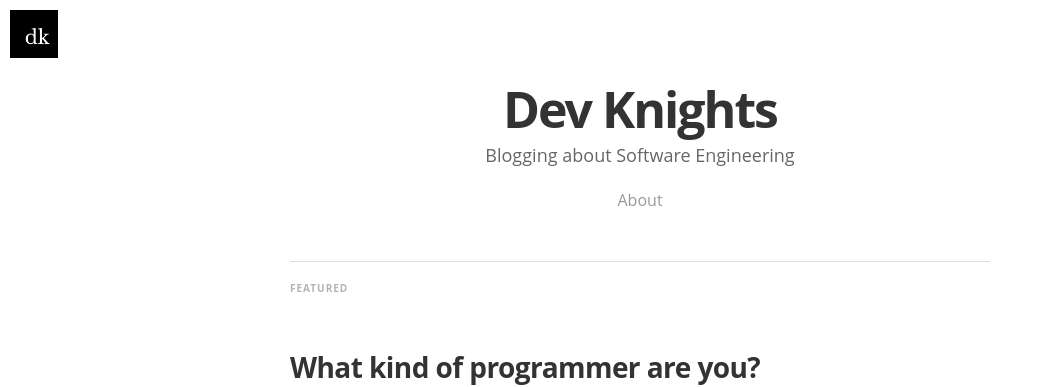
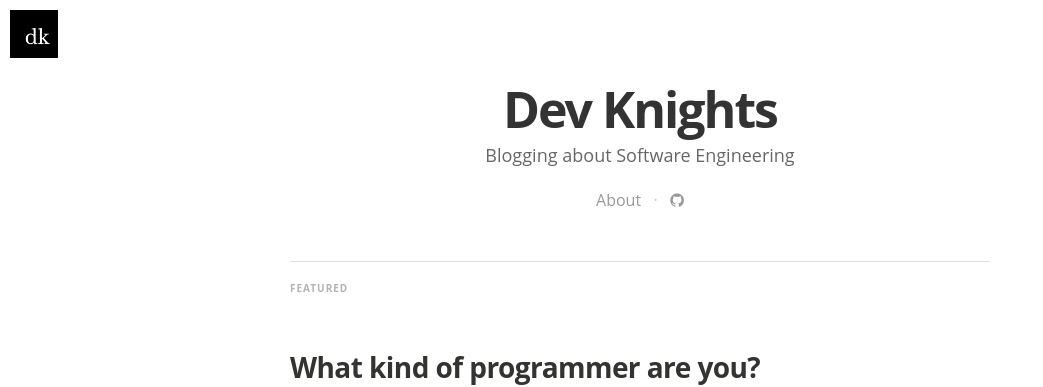
Before and after one commit to dev-knights/dev-knights.github.io, a Jekyll site: the page built from index.html, in a window 1280 px wide. Shown: the top 387 px of the page, without its empty margins (0-1043 px from the left). Built offline with Jekyll 4.4.1, drawn with Linux system fonts in a browser that asks for light colours; nearby versions of some CDN libraries; some web fonts are replaced; the list of posts is cut into pages by our own code.

Commit message:
Link to github team

```diff
--- a/_config.yml
+++ b/_config.yml
@@ -31,3 +31,8 @@ twitter_handle: '@arandilopez'
 google_analytics: UA-52471938-4
 
 exclude: ["Gemfile", "Gemfile.lock", "README.md", "LICENSE", "Rakefile", "THEME-LICENSE", "vendor"]
+
+social:
+  - icon: github
+    url: https://github.com/dev-knights
+    desc: Devknights on Github
--- a/index.html
+++ b/index.html
@@ -9,15 +9,15 @@ layout: default
     <h1 class="blog-title">{{ site.title }}</h1>
     <h2 class="blog-description">{{ site.description }}</h2>
     <div class="custom-links">
-      <!-- {% for social in site.social %}
+      <a href={{ "/about" | prepend: site.baseurl }}>About</a>
+      {% for social in site.social %}
         {% if social.url %}
-            <a class="icon-{{ social.icon }}" href="{{ social.url }}" {% if social.desc %} title="{{ social.desc }}"{% endif %}>
+            &nbsp;&nbsp;·&nbsp;&nbsp;
+            <a class="icon-{{ social.icon }}" href="{{ social.url }}" {% if social.desc %} title="{{ social.desc }}"{% endif %} target="_blank">
               <i class="fa fa-{{ social.icon }}"></i>
             </a>
-            &nbsp;&nbsp;·&nbsp;&nbsp;
         {% endif %}
-      {% endfor %} -->
-      <a href={{ "/about" | prepend: site.baseurl }}>About</a>
+      {% endfor %}
     </div>
 </header>
 
```
